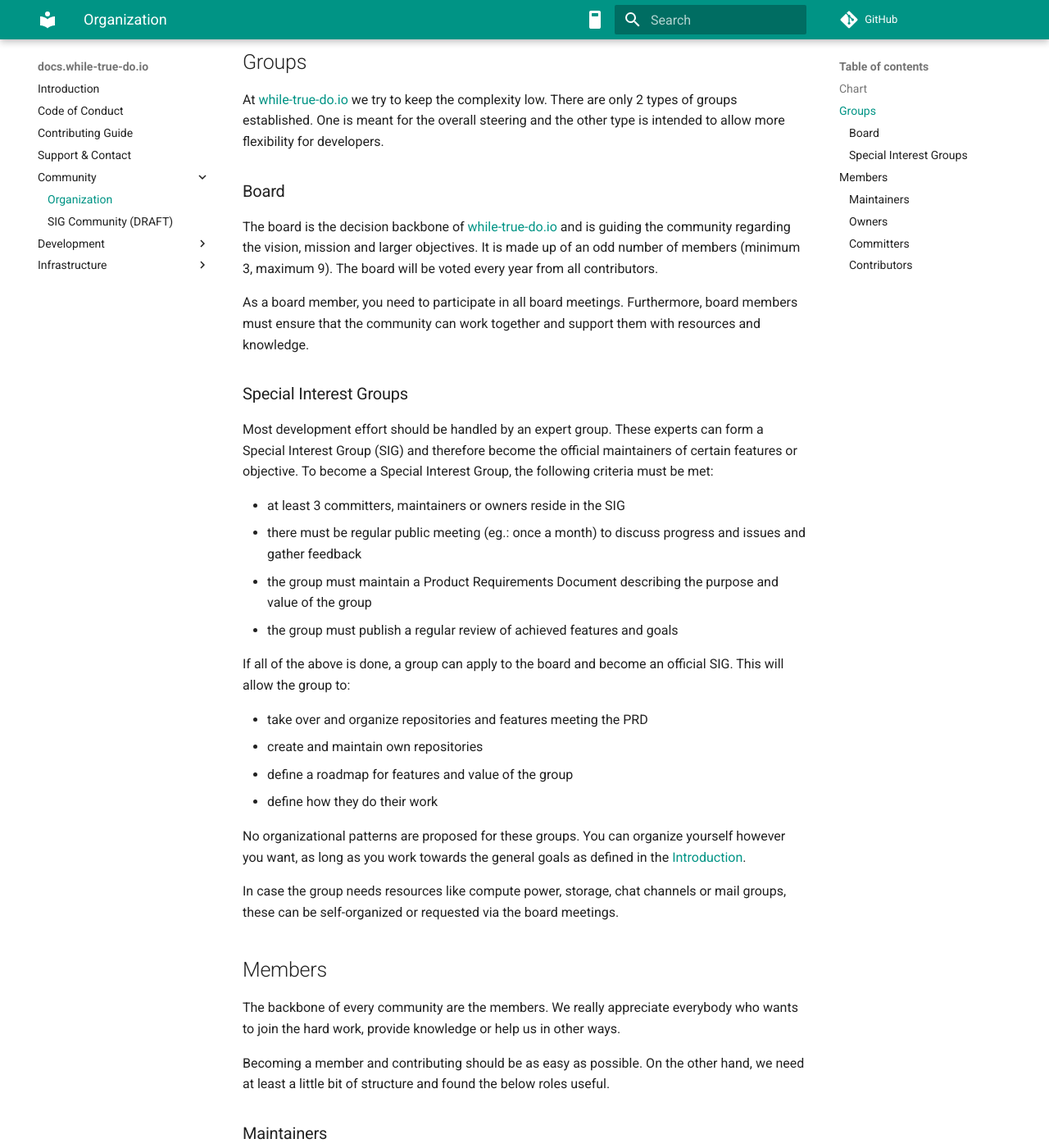
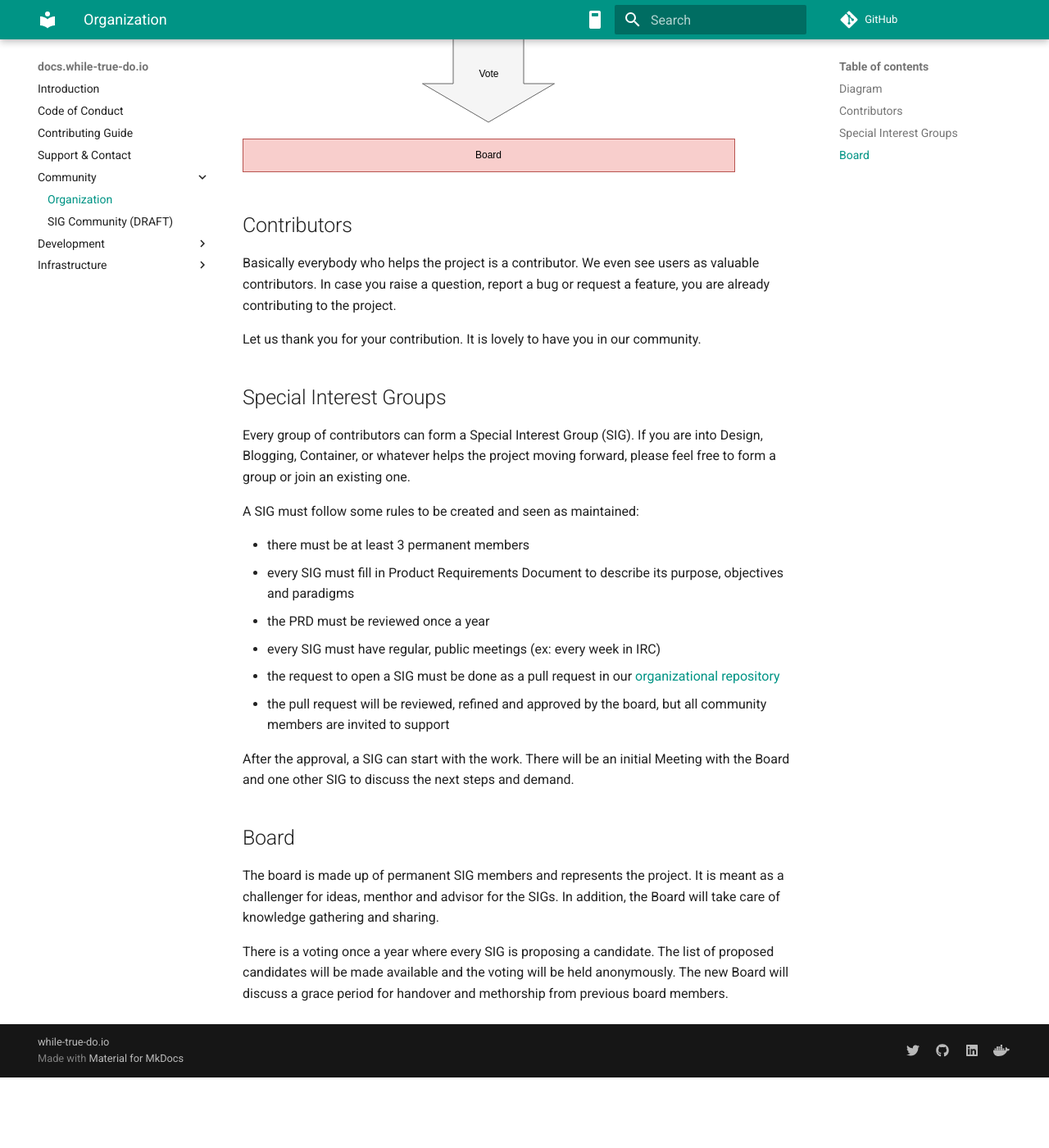
Before and after one commit to whiletruedoio/.github, an MkDocs documentation site: the page built from docs/community/ORGANIZATION.md, in a window 1280 px wide and 1400 px high, scrolled down 553 px. Shown: the whole window at 82% size. Built offline with MkDocs 1.6.1 and Material for MkDocs 9.7.7, drawn with Linux system fonts in a browser that asks for light colours; after the commit the page ends 1867 px from its top, so only the background shows below that; some of the changed text lies outside the part shown.

Commit message:
docs: organization and assets
Updated the organization and assets to reflect our
project.

```diff
--- a/docs/community/ORGANIZATION.md
+++ b/docs/community/ORGANIZATION.md
@@ -1,140 +1,49 @@
 # Organization
 
-This document describes how the organization works on the people side. So, if
-you want to know who is responsible and how we organize our decisions, this
-document may be right for you.
+This document describes our organization. It should give a brief overview
+how we are working on things and where you might need to reach out to.
 
-## Chart
+## Diagram
 
-The below chart shows the general hierarchy or
-[while-true-do.io](https://while-true-do.io).
+![Organization Diagram](../assets/organization.drawio.svg)
 
-![organization image](../assets/organization.drawio.svg)
+## Contributors
 
-## Groups
+Basically everybody who helps the project is a contributor. We even see users
+as valuable contributors. In case you raise a question, report a bug or
+request a feature, you are already contributing to the project.
 
-At [while-true-do.io](https://while-true-do.io) we try to keep the complexity
-low. There are only 2 types of groups established. One is meant for the overall
-steering and the other type is intended to allow more flexibility for
-developers.
+Let us thank you for your contribution. It is lovely to have you in our
+community.
 
-### Board
+## Special Interest Groups
 
-The board is the decision backbone of
-[while-true-do.io](https://while-true-do.io) and is guiding the community
-regarding the vision, mission and larger objectives. It is made up of an odd
-number of members (minimum 3, maximum 9). The board will be voted every year
-from all contributors.
+Every group of contributors can form a Special Interest Group (SIG). If you are
+into Design, Blogging, Container, or whatever helps the project moving forward,
+please feel free to form a group or join an existing one.
 
-As a board member, you need to participate in all board meetings.
-Furthermore, board members must ensure that the community can work together and
-support them with resources and knowledge.
+A SIG must follow some rules to be created and seen as maintained:
 
-### Special Interest Groups
+- there must be at least 3 permanent members
+- every SIG must fill in Product Requirements Document to describe its purpose,
+  objectives and paradigms
+- the PRD must be reviewed once a year
+- every SIG must have regular, public meetings (ex: every week in IRC)
+- the request to open a SIG must be done as a pull request in our
+  [organizational repository](https://github.com/whiletruedoio/.github)
+- the pull request will be reviewed, refined and approved by the board, but
+  all community members are invited to support
 
-Most development effort should be handled by an expert group. These experts can
-form a Special Interest Group (SIG) and therefore become the official
-maintainers of certain features or objective. To become a Special Interest
-Group, the following criteria must be met:
+After the approval, a SIG can start with the work. There will be an initial
+Meeting with the Board and one other SIG to discuss the next steps and demand.
 
-- at least 3 committers, maintainers or owners reside in the SIG
-- there must be regular public meeting (eg.: once a month) to discuss
-  progress and issues and gather feedback
-- the group must maintain a Product Requirements Document describing the purpose
-  and value of the group
-- the group must publish a regular review of achieved features and goals
+## Board
 
-If all of the above is done, a group can apply to the board and become an
-official SIG. This will allow the group to:
+The board is made up of permanent SIG members and represents the project. It
+is meant as a challenger for ideas, menthor and advisor for the SIGs. In
+addition, the Board will take care of knowledge gathering and sharing.
 
-- take over and organize repositories and features meeting the PRD
-- create and maintain own repositories
-- define a roadmap for features and value of the group
-- define how they do their work
-
-No organizational patterns are proposed for these groups. You can organize
-yourself however you want, as long as you work towards the general goals as
-defined in the [Introduction](../README.md).
-
-In case the group needs resources like compute power, storage, chat channels or
-mail groups, these can be self-organized or requested via the board meetings.
-
-## Members
-
-The backbone of every community are the members. We really appreciate everybody
-who wants to join the hard work, provide knowledge or help us in other ways.
-
-Becoming a member and contributing should be as easy as possible. On the other
-hand, we need at least a little bit of structure and found the below roles
-useful.
-
-### Maintainers
-
-A maintainer is a very trustworthy member that is participating actively in
-designing and moving [while-true-do.io](https://while-true-do.io) forward. The
-board will be represented by a maximum of 9 maintainers, that are either elected
-by all committers or represented by an owner.
-
-A maintainer is able to design the direction and future of
-[while-true-do.io](https://while-true-do.io) directly through design decisions,
-creating objectives and guidance in general. A maintainer is also able to merge
-code into our baseline, if this is not handled from a SIG or an approved
-committer.
-
-A maintainer is responsible for a healthy community, quality of code and for
-[while-true-do.io](https://while-true-do.io) in general. Therefore, he must
-participate in the board meetings and represent the community in a transparent
-way.
-
-To become a maintainer you need to be elected in the yearly maintainer voting.
-If you want to be elected, it is enough to become a committer and
-apply/candidate for the position.
-
-### Owners
-
-Owners are default maintainers by two facts:
-
-- they created the project/community [while-true-do.io](https://while-true-do.io)
-- the board has voted unanimously for somebody to become an owner
-
-Owners do have the same privileges and responsibilities as other maintainers,
-but in addition they will handle secrets for central infrastructure and
-accounts.
-
-There can be a maximum of 3 owners at the same time. Since owners are voted for
-lifetime, we do have mechanisms to release owners.
-
-- the board votes unanimously against an owner
-- the owner puts down the ownership on his own
-
-### Committers
-
-A committer is every contributor, who is actively participating in the
-development on a regular basis.
-
-A committer is invited to join all representing groups and can directly interact
-with the code (ex. become member of the github organization), but can also
-perform reviews.
-
-A committer must actively participate in the development of
-[while-true-do.io](https://while-true-do.io) on a regular basis. If a committer
-becomes inactive for 12 months, he will loose the status and become a
-contributor.
-
-Every contributor can become a committer either automatically or via application
-and approval from the board. Applying to become a commiter is often bound to
-a menthorship program for 6-12 months from at least another committer or
-maintainer.
-
-### Contributors
-
-A contributor is everybody who wants to contribute to the project. You don't
-need to write code but provide some kind of value. This can be a blog article,
-documentation, feature requests and bug reports, testing or quality assurance
-and much more.
-
-In fact, everybody who is providing at least something to the community can
-become a contributor and will be mentioned (if wanted) in the contributors
-list. This list is generated and curated once every 6 months. In case we missed
-your contribution, please feel free to point us to the contribution you made
-and the way you want to be displayed.
+There is a voting once a year where every SIG is proposing a candidate.
+The list of proposed candidates will be made available and the voting will be
+held anonymously. The new Board will discuss a grace period for handover and
+methorship from previous board members.
```
Also changed, not shown: docs/README.md (+2 -0 lines), docs/SUPPORT.md (+11 -7 lines), docs/assets/communication.drawio.svg, docs/assets/organization.drawio.svg, docs/assets/why_what_how.drawio.png.
